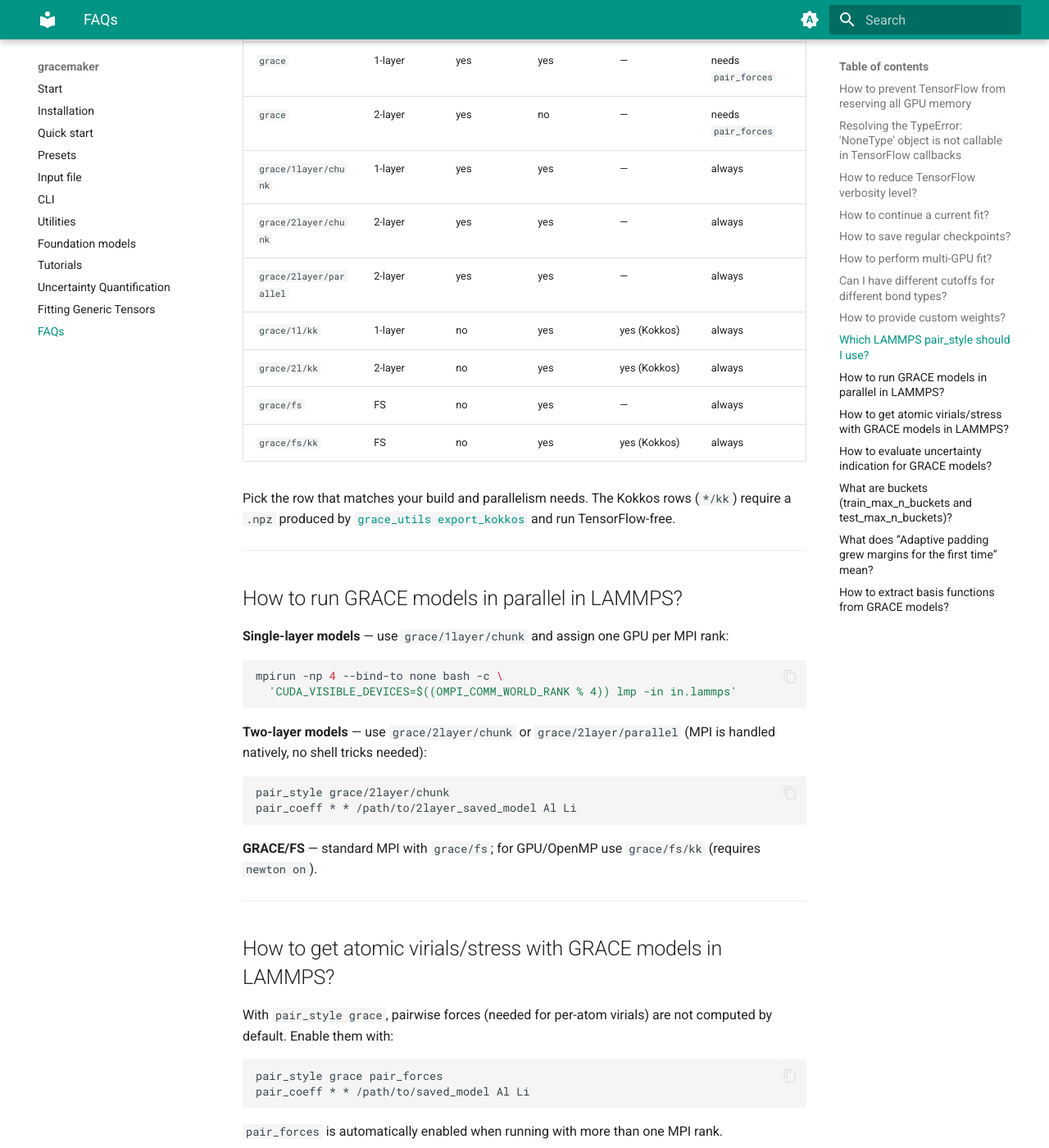
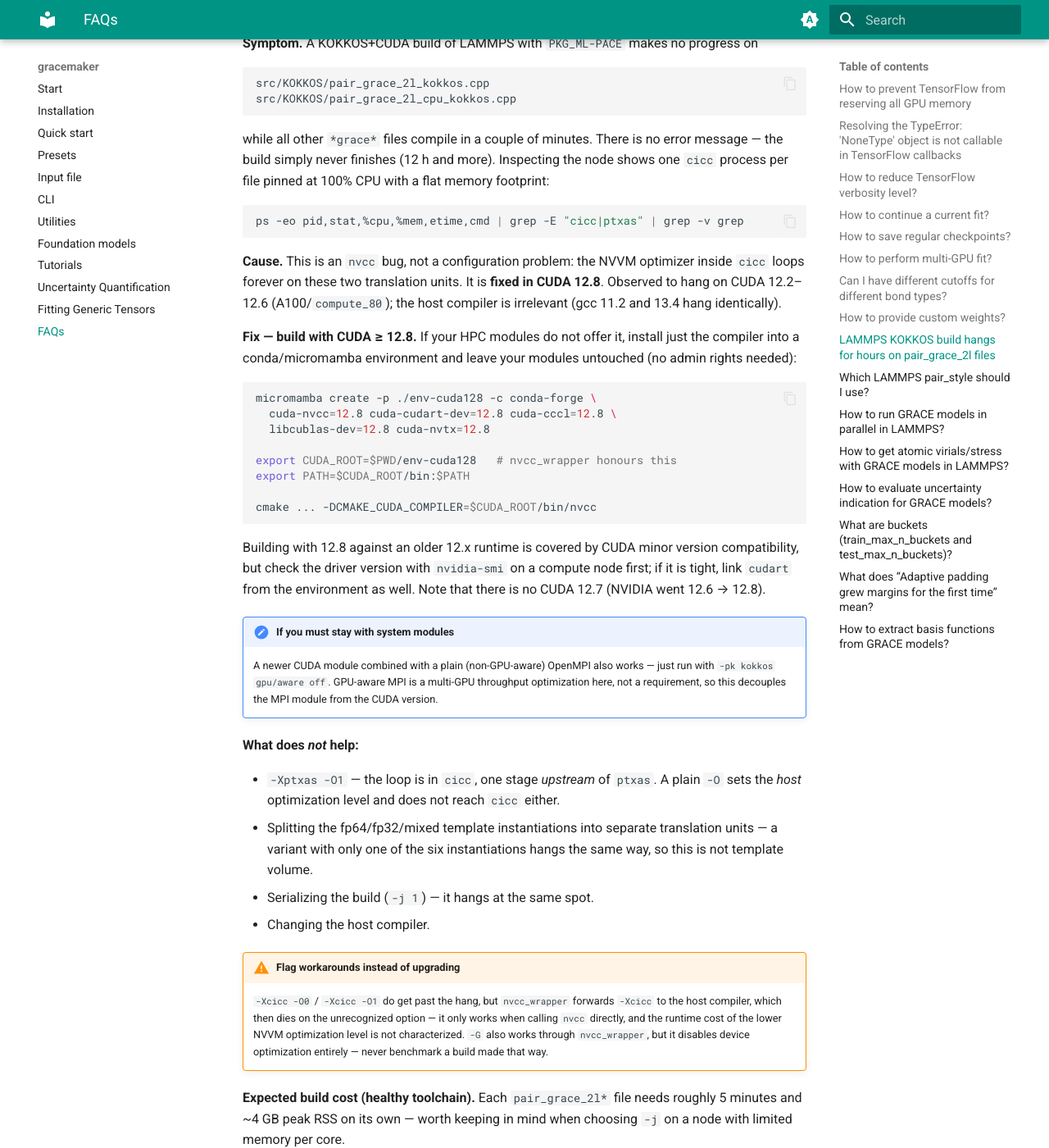
Before and after one commit to ICAMS/grace-tensorpotential, an MkDocs documentation site: the page built from docs/gracemaker/faq.md, in a window 1280 px wide and 1400 px high, scrolled down 2577 px. Shown: the whole window at 82% size. Built offline with MkDocs 1.6.1 and Material for MkDocs 9.7.7, drawn with Linux system fonts in a browser that asks for light colours; some of the changed text lies outside the part shown.

Commit message:
docs: document nvcc hang in LAMMPS KOKKOS build
Add a FAQ entry for the recurring report of the LAMMPS KOKKOS+CUDA build
hanging indefinitely on pair_grace_2l_kokkos.cpp and
pair_grace_2l_cpu_kokkos.cpp: the NVVM optimizer inside cicc loops on
these two translation units with CUDA 12.2-12.6, and it is fixed in
CUDA 12.8. The entry covers the symptom, how to install a newer nvcc via
conda/micromamba without touching system modules, the non-GPU-aware MPI
alternative, which workarounds do not help (-Xptxas, TU splitting,
serial builds, host compiler) and the expected build cost.

Link to it from the KOKKOS build section of the installation page.

Co-Authored-By: Claude Opus 5 <noreply@anthropic.com>
Claude-Session: https://claude.ai/code/session_017yByUFgshfVswSi5Yo6HJH

````diff
--- a/docs/gracemaker/faq.md
+++ b/docs/gracemaker/faq.md
@@ -91,6 +91,83 @@ To assign custom weights to each structure, include the following columns in the
 * `energy_weight`: A single value representing the weight for each structure.
 * `force_weight`: A per-atom array with a size equal to the number of atoms in the structure.
 * `virial_weight`: (optional): A six-component array representing the weight for virial terms.
+
+---
+
+## LAMMPS KOKKOS build hangs for hours on `pair_grace_2l` files
+
+**Symptom.** A KOKKOS+CUDA build of LAMMPS with `PKG_ML-PACE` makes no progress on
+
+```
+src/KOKKOS/pair_grace_2l_kokkos.cpp
+src/KOKKOS/pair_grace_2l_cpu_kokkos.cpp
+```
+
+while all other `*grace*` files compile in a couple of minutes. There is no
+error message — the build simply never finishes (12 h and more). Inspecting the
+node shows one `cicc` process per file pinned at 100% CPU with a flat memory
+footprint:
+
+```bash
+ps -eo pid,stat,%cpu,%mem,etime,cmd | grep -E "cicc|ptxas" | grep -v grep
+```
+
+**Cause.** This is an `nvcc` bug, not a configuration problem: the NVVM
+optimizer inside `cicc` loops forever on these two translation units. It is
+**fixed in CUDA 12.8**. Observed to hang on CUDA 12.2–12.6 (A100/`compute_80`);
+the host compiler is irrelevant (gcc 11.2 and 13.4 hang identically).
+
+**Fix — build with CUDA ≥ 12.8.** If your HPC modules do not offer it, install
+just the compiler into a conda/micromamba environment and leave your modules
+untouched (no admin rights needed):
+
+```bash
+micromamba create -p ./env-cuda128 -c conda-forge \
+  cuda-nvcc=12.8 cuda-cudart-dev=12.8 cuda-cccl=12.8 \
+  libcublas-dev=12.8 cuda-nvtx=12.8
+
+export CUDA_ROOT=$PWD/env-cuda128   # nvcc_wrapper honours this
+export PATH=$CUDA_ROOT/bin:$PATH
+
+cmake ... -DCMAKE_CUDA_COMPILER=$CUDA_ROOT/bin/nvcc
+```
+
+Building with 12.8 against an older 12.x runtime is covered by CUDA minor
+version compatibility, but check the driver version with `nvidia-smi` on a
+compute node first; if it is tight, link `cudart` from the environment as well.
+Note that there is no CUDA 12.7 (NVIDIA went 12.6 → 12.8).
+
+!!! note "If you must stay with system modules"
+    A newer CUDA module combined with a plain (non-GPU-aware) OpenMPI also
+    works — just run with `-pk kokkos gpu/aware off`. GPU-aware MPI is a
+    multi-GPU throughput optimization here, not a requirement, so this
+    decouples the MPI module from the CUDA version.
+
+**What does *not* help:**
+
+* `-Xptxas -O1` — the loop is in `cicc`, one stage *upstream* of `ptxas`.
+  A plain `-O` sets the *host* optimization level and does not reach `cicc`
+  either.
+* Splitting the fp64/fp32/mixed template instantiations into separate
+  translation units — a variant with only one of the six instantiations hangs
+  the same way, so this is not template volume.
+* Serializing the build (`-j 1`) — it hangs at the same spot.
+* Changing the host compiler.
+
+!!! warning "Flag workarounds instead of upgrading"
+    `-Xcicc -O0` / `-Xcicc -O1` do get past the hang, but `nvcc_wrapper`
+    forwards `-Xcicc` to the host compiler, which then dies on the
+    unrecognized option — it only works when calling `nvcc` directly, and the
+    runtime cost of the lower NVVM optimization level is not characterized.
+    `-G` also works through `nvcc_wrapper`, but it disables device
+    optimization entirely — never benchmark a build made that way.
+
+**Expected build cost (healthy toolchain).** Each `pair_grace_2l*` file needs
+roughly 5 minutes and ~4 GB peak RSS on its own — worth keeping in mind when
+choosing `-j` on a node with limited memory per core.
+
+See [issue #36](https://github.com/ICAMS/grace-tensorpotential/issues/36) for
+the full bisection across toolchains.
 
 ---
 
````
Also changed, not shown: docs/gracemaker/install.md (+10 -0 lines).
